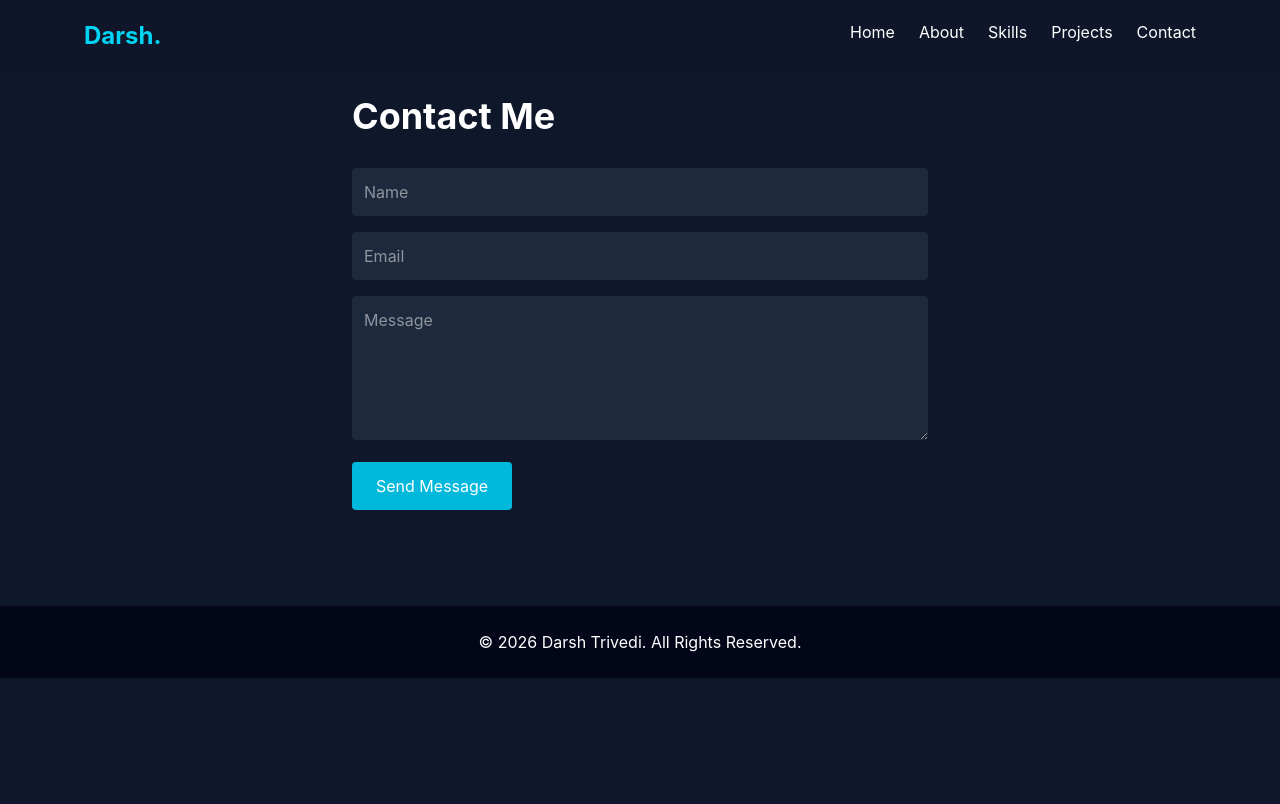
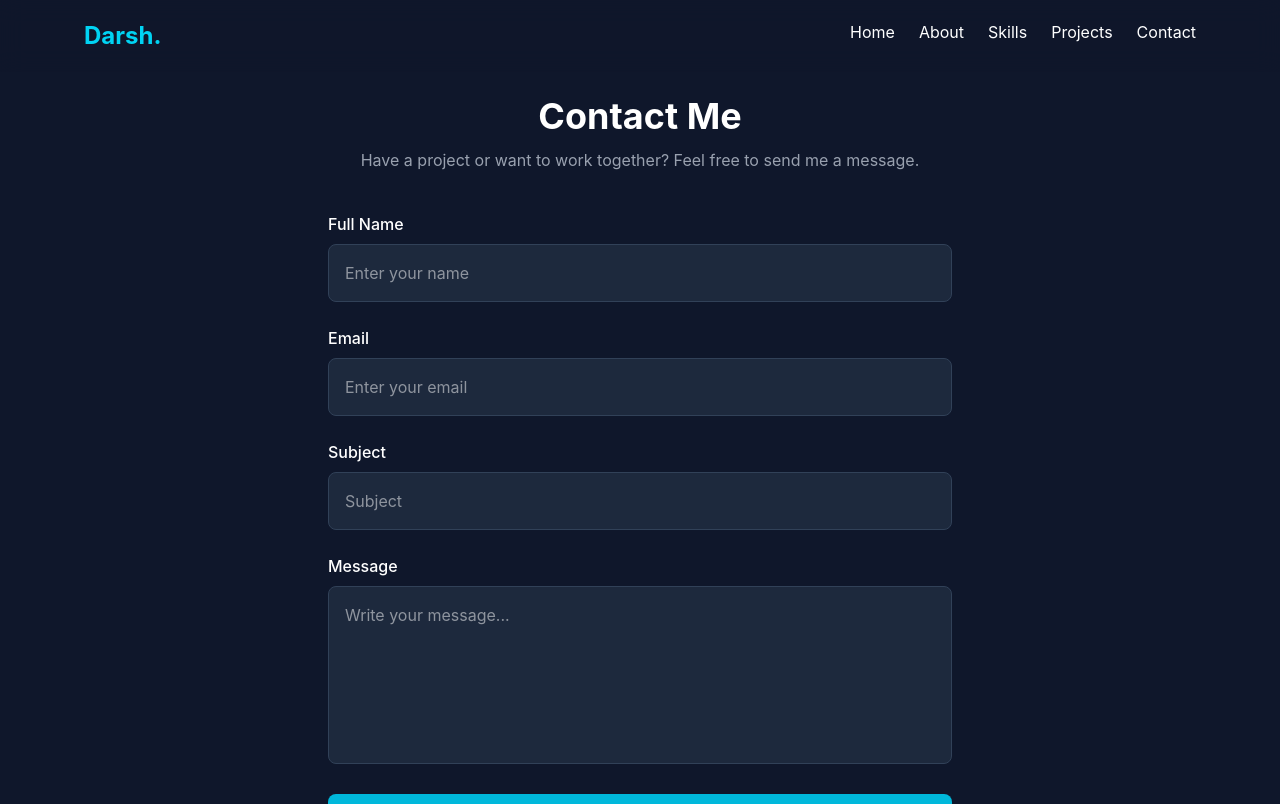
Before and after one commit to Darsh2517-boop/portfolio-1, a React (Vite) app: page /contact in a window 1280 px wide. Shown: the top 804 px of the page. Built offline with nearby package versions, Linux system fonts and the light colour scheme.

Commit message:
first commit

```diff
--- a/package.json
+++ b/package.json
@@ -10,6 +10,7 @@
     "preview": "vite preview"
   },
   "dependencies": {
+    "@emailjs/browser": "^4.4.1",
     "framer-motion": "^12.41.0",
     "react": "^19.2.7",
     "react-dom": "^19.2.7",
--- a/src/components/contact.jsx
+++ b/src/components/contact.jsx
@@ -1,32 +1,129 @@
+import { useRef, useState } from "react";
+import emailjs from "@emailjs/browser";
+
 function Contact() {
+  const form = useRef();
+
+  const [loading, setLoading] = useState(false);
+
+  const sendEmail = (e) => {
+    e.preventDefault();
+
+    setLoading(true);
+
+    emailjs
+      .sendForm(
+        import.meta.env.VITE_EMAILJS_SERVICE_ID,
+        import.meta.env.VITE_EMAILJS_TEMPLATE_ID,
+        form.current,
+        import.meta.env.VITE_EMAILJS_PUBLIC_KEY
+      )
+      .then(
+        () => {
+          alert("✅ Message sent successfully!");
+          form.current.reset();
+          setLoading(false);
+        },
+        (error) => {
+          console.error(error);
+          alert("❌ Failed to send message.");
+          setLoading(false);
+        }
+      );
+  };
+
   return (
-    <section id="contact" className="py-24">
-      <div className="max-w-xl mx-auto">
-        <h2 className="text-4xl font-bold mb-8">
+    <section
+      id="contact"
+      className="py-24 bg-slate-900 text-white"
+    >
+      <div className="max-w-2xl mx-auto px-6">
+        <h2 className="text-4xl font-bold text-center mb-3">
           Contact Me
         </h2>
 
-        <form className="space-y-4">
+        <p className="text-gray-400 text-center mb-10">
+          Have a project or want to work together? Feel free to send me a
+          message.
+        </p>
+
+        <form
+          ref={form}
+          onSubmit={sendEmail}
+          className="space-y-6"
+        >
+          {/* Name */}
+
+          <div>
+            <label className="block mb-2 font-medium">
+              Full Name
+            </label>
+
             <input
               type="text"
-            placeholder="Name"
-            className="w-full p-3 rounded bg-slate-800"
+              name="name"
+              placeholder="Enter your name"
+              required
+              className="w-full rounded-lg bg-slate-800 border border-slate-700 p-4 focus:border-cyan-500 focus:outline-none"
             />
+          </div>
+
+          {/* Email */}
+
+          <div>
+            <label className="block mb-2 font-medium">
+              Email
+            </label>
 
             <input
               type="email"
-            placeholder="Email"
-            className="w-full p-3 rounded bg-slate-800"
+              name="email"
+              placeholder="Enter your email"
+              required
+              className="w-full rounded-lg bg-slate-800 border border-slate-700 p-4 focus:border-cyan-500 focus:outline-none"
             />
+          </div>
+
+          {/* Subject */}
+
+          <div>
+            <label className="block mb-2 font-medium">
+              Subject
+            </label>
+
+            <input
+              type="text"
+              name="title"
+              placeholder="Subject"
+              required
+              className="w-full rounded-lg bg-slate-800 border border-slate-700 p-4 focus:border-cyan-500 focus:outline-none"
+            />
+          </div>
+
+          {/* Message */}
+
+          <div>
+            <label className="block mb-2 font-medium">
+              Message
+            </label>
 
             <textarea
-            rows="5"
-            placeholder="Message"
-            className="w-full p-3 rounded bg-slate-800"
+              name="message"
+              rows="6"
+              placeholder="Write your message..."
+              required
+              className="w-full rounded-lg bg-slate-800 border border-slate-700 p-4 focus:border-cyan-500 focus:outline-none resize-none"
             ></textarea>
+          </div>
 
-          <button className="bg-cyan-500 px-6 py-3 rounded">
-            Send Message
+          {/* Button */}
+
+          <button
+            type="submit"
+            disabled={loading}
+            className="w-full bg-cyan-500 hover:bg-cyan-600 transition duration-300 rounded-lg py-4 text-lg font-semibold"
+          >
+            {loading ? "Sending..." : "Send Message"}
           </button>
         </form>
       </div>
```
Also changed, not shown: 2 other files (tests, documents, lock files or other folders). Lines whose indentation alone changed are shown as unchanged.
